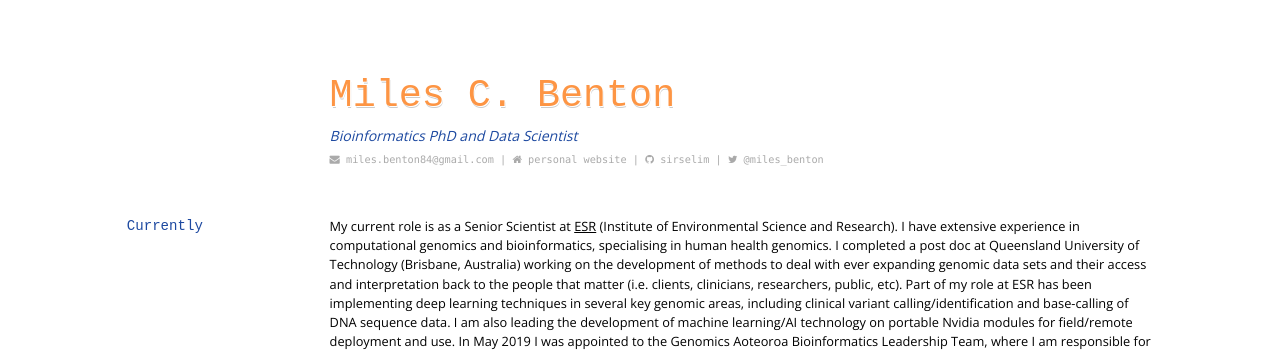
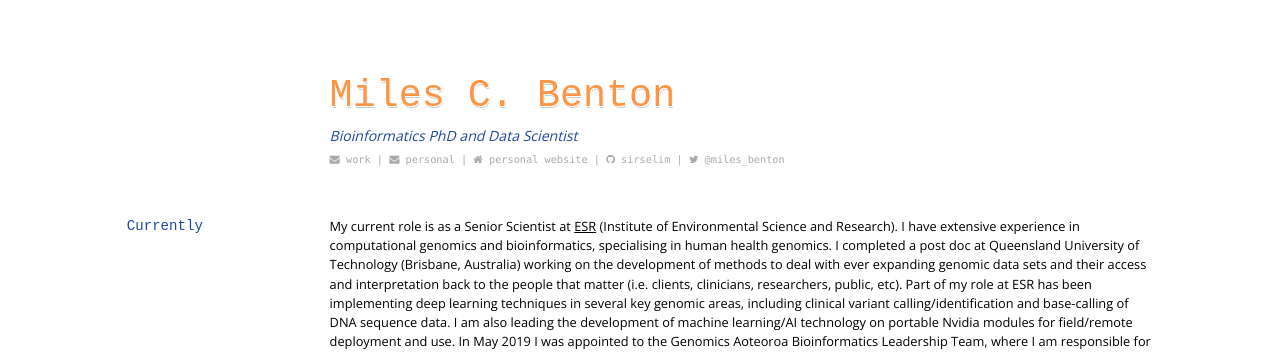
Before and after one commit to sirselim/Miles_CV, a Jekyll site: the page built from index.md, in a window 1280 px wide and 900 px high. Shown: the top 352 px of the window. Built offline with Jekyll 4.4.1, drawn with Linux system fonts in a browser that asks for light colours; some web fonts are replaced.

Commit message:
updated CV, website and NZ template for HRC

```diff
--- a/index.md
+++ b/index.md
@@ -6,7 +6,9 @@ title: Miles Benton's CV
 Bioinformatics PhD and Data Scientist
 
 <div id="webaddress">
-<i class="fa fa-envelope"></i> <a href="mailto:miles.benton84@gmail.com">miles.benton84@gmail.com</a>
+<i class="fa fa-envelope"></i> <a href="mailto:miles.benton@esr.cri.nz">work</a>
+|
+<i class="fa fa-envelope"></i> <a href="mailto:miles.benton84@gmail.com">personal</a>
 |
 <i class="fa fa-home"></i> <a href="http://sirselim.github.io/about/">personal website</a>
 |
```
